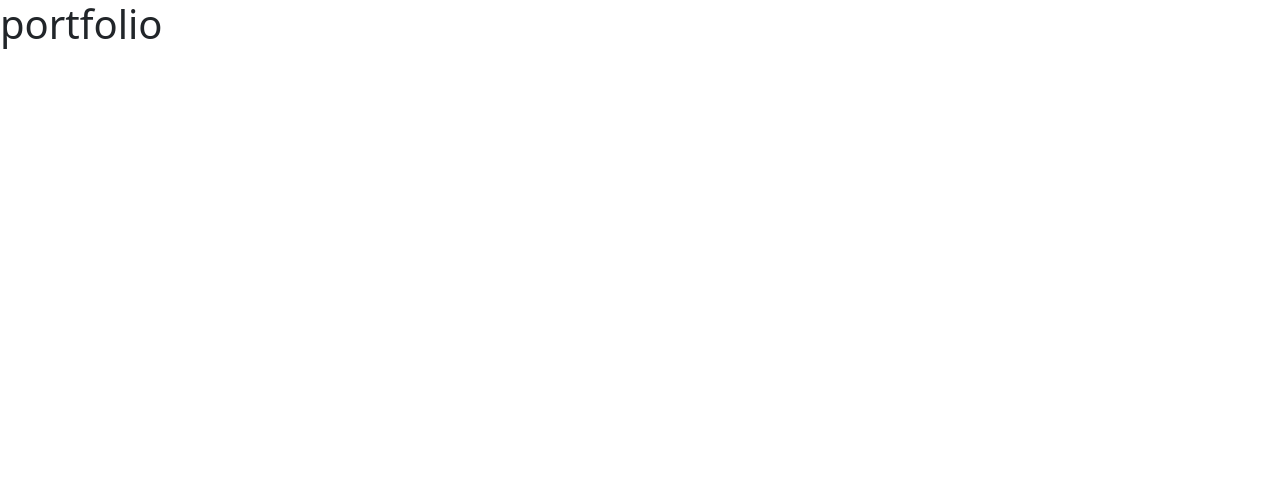
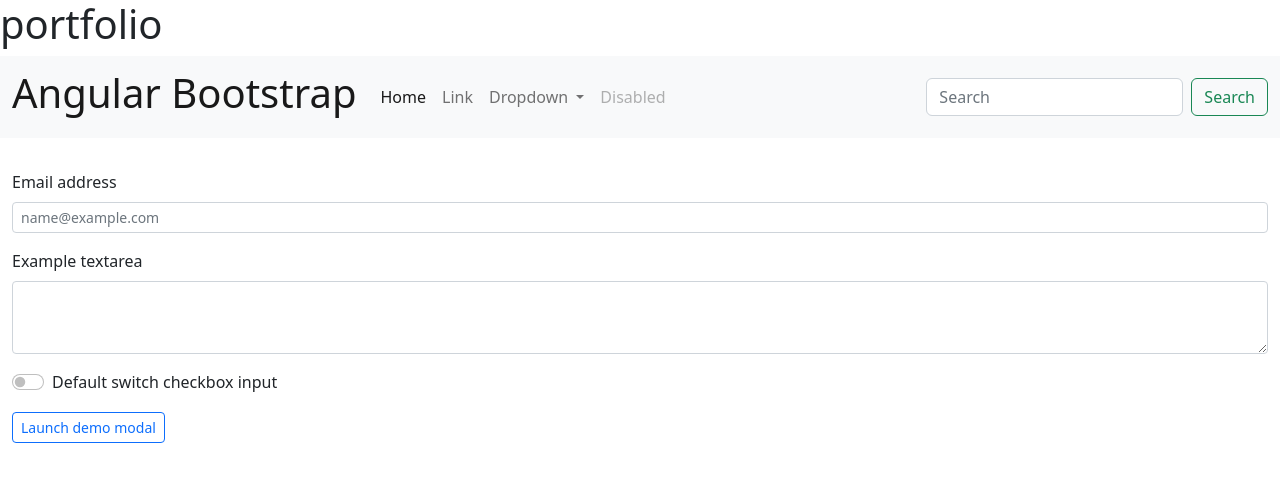
Before and after one commit to reg710/portfolio, an Angular app: page /bootstrap in a window 1280 px wide. Shown: the top 482 px of the page. Built offline with nearby package versions, Linux system fonts and the light colour scheme.

Commit message:
reinstall bootstrap and dependencies to match new angular version. add test component to see how style elements look

```diff
--- a/angular.json
+++ b/angular.json
@@ -32,7 +32,6 @@
             ],
             "styles": [
               "node_modules/bootstrap/scss/bootstrap.scss",
-              "node_modules/bootstrap-icons/font/bootstrap-icons.css",
               "src/styles.scss"
             ],
             "scripts": [
--- a/src/app/app-routing.module.ts
+++ b/src/app/app-routing.module.ts
@@ -3,7 +3,7 @@
 import { BootstrapTestComponent } from './bootstrap-test/bootstrap-test.component';
 
 const routes: Routes = [
-  {path: 'bootstrap', component: BootstrapTestComponent }
+  { path: 'bootstrap', component: BootstrapTestComponent }
 ];
 
 @NgModule({
--- a/src/app/app.component.html
+++ b/src/app/app.component.html
@@ -1 +1,3 @@
 <h1>{{title}}</h1>
+
+<router-outlet></router-outlet>
--- a/src/app/app.module.ts
+++ b/src/app/app.module.ts
@@ -1,5 +1,6 @@
 import { NgModule } from '@angular/core';
 import { BrowserModule } from '@angular/platform-browser';
+import { NgbModule } from '@ng-bootstrap/ng-bootstrap';
 
 import { AppRoutingModule } from './app-routing.module';
 import { AppComponent } from './app.component';
@@ -14,6 +15,7 @@
   ],
   imports: [
     BrowserModule,
+    NgbModule,
     AppRoutingModule
   ],
   providers: [],
--- a/src/app/bootstrap-test/bootstrap-test.component.html
+++ b/src/app/bootstrap-test/bootstrap-test.component.html
@@ -1,4 +1,4 @@
-<!-- <nav class="navbar navbar-expand-sm navbar-light bg-light">
+<nav class="navbar navbar-expand-sm navbar-light bg-light">
   <div class="container-fluid">
     <a class="navbar-brand" href="#">
       <h1>Angular Bootstrap</h1>
@@ -90,4 +90,4 @@
   <div class="modal-footer">
     <button type="button" class="btn btn-outline-dark" (click)="modal.close('Save click')">Save</button>
   </div>
-</ng-template> -->
+</ng-template>
--- a/src/app/bootstrap-test/bootstrap-test.component.ts
+++ b/src/app/bootstrap-test/bootstrap-test.component.ts
@@ -1,4 +1,5 @@
 import { Component, OnInit } from '@angular/core';
+import { NgbModal } from '@ng-bootstrap/ng-bootstrap';
 
 @Component({
   selector: 'app-bootstrap-test',
@@ -7,10 +8,12 @@
 })
 export class BootstrapTestComponent implements OnInit {
 
-  constructor() { }
+  constructor(private modalService: NgbModal) { }
 
   ngOnInit(): void {
   }
 
-
+  public open(modal: any): void {
+    this.modalService.open(modal);
+  }
 }
```
Also changed, not shown: package.json (+5 -2 lines), 1 other file (tests, documents, lock files or other folders).
